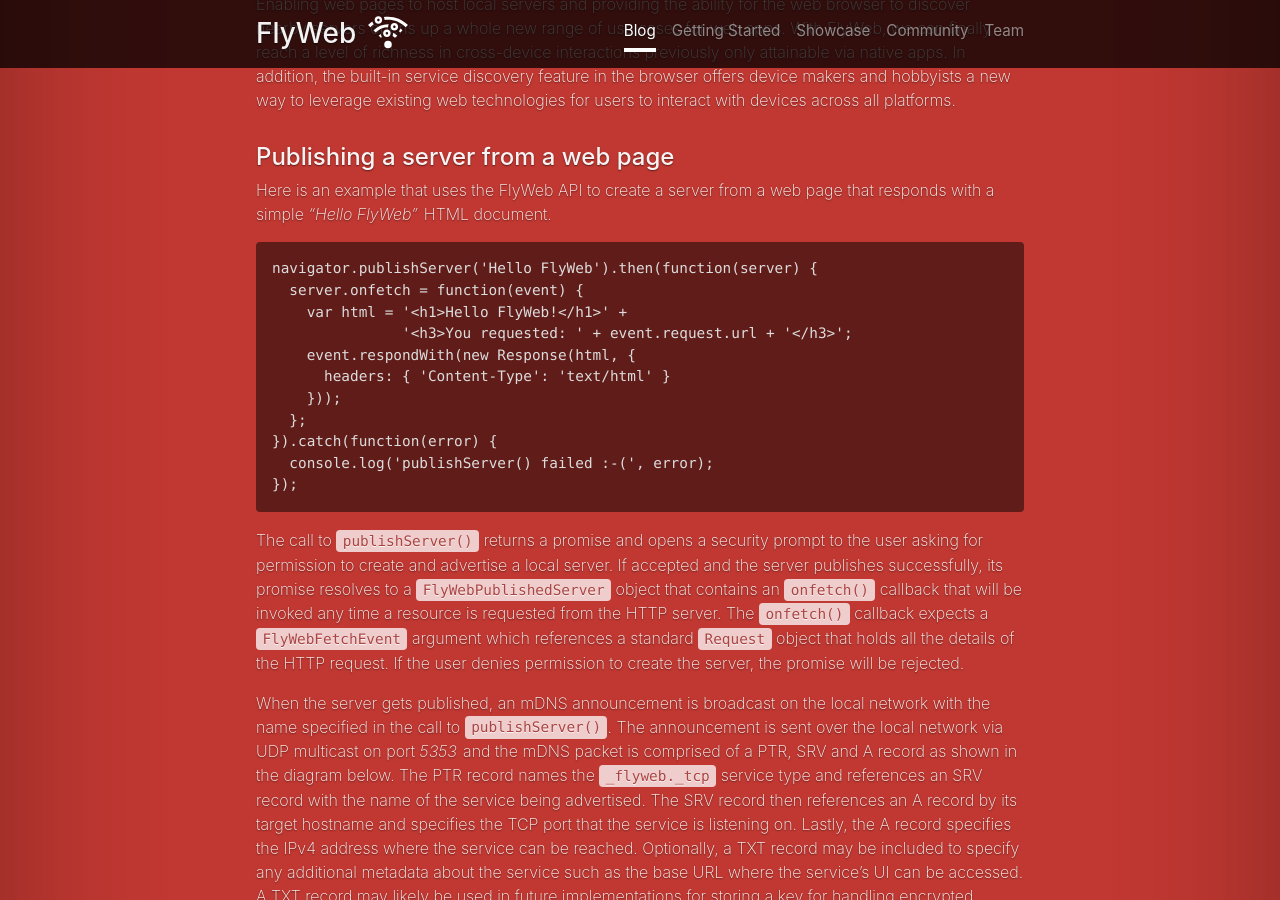
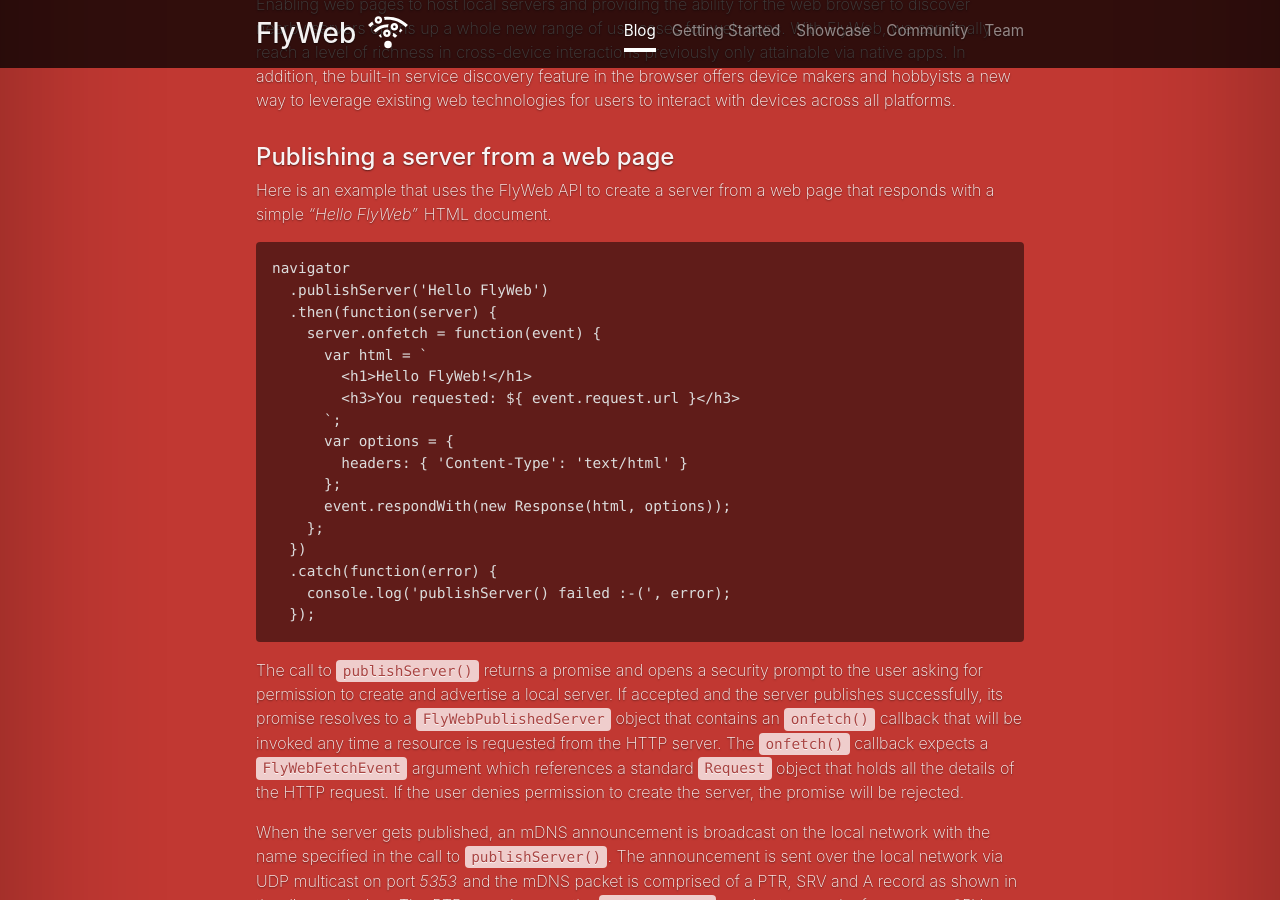
Before and after one commit to flyweb/flyweb.github.io, a Jekyll site: the page built from _posts/2016-11-01-introducing-flyweb.markdown, in a window 1280 px wide and 900 px high, scrolled down 470 px. Built offline with Jekyll 4.4.1, drawn with Linux system fonts in a browser that asks for light colours; nearby versions of some CDN libraries; a style sheet for code colours, icons or effects is not loaded; some of the changed text lies outside the part shown.

Commit message:
Make code samples more readable

````diff
--- a/_posts/2016-11-01-introducing-flyweb.markdown
+++ b/_posts/2016-11-01-introducing-flyweb.markdown
@@ -18,17 +18,23 @@
 Here is an example that uses the FlyWeb API to create a server from a web page that responds with a simple *"Hello FlyWeb"* HTML document.
 
 ```
-navigator.publishServer('Hello FlyWeb').then(function(server) {
-  server.onfetch = function(event) {
-    var html = '<h1>Hello FlyWeb!</h1>' +
-               '<h3>You requested: ' + event.request.url + '</h3>';
-    event.respondWith(new Response(html, {
-      headers: { 'Content-Type': 'text/html' }
-    }));
-  };
-}).catch(function(error) {
-  console.log('publishServer() failed :-(', error);
-});
+navigator
+  .publishServer('Hello FlyWeb')
+  .then(function(server) {
+    server.onfetch = function(event) {
+      var html = `
+        <h1>Hello FlyWeb!</h1>
+        <h3>You requested: ${ event.request.url }</h3>
+      `;
+      var options = {
+        headers: { 'Content-Type': 'text/html' }
+      };
+      event.respondWith(new Response(html, options));
+    };
+  })
+  .catch(function(error) {
+    console.log('publishServer() failed :-(', error);
+  });
 ```
 
 The call to `publishServer()` returns a promise and opens a security prompt to the user asking for permission to create and advertise a local server. If accepted and the server publishes successfully, its promise resolves to a `FlyWebPublishedServer` object that contains an `onfetch()` callback that will be invoked any time a resource is requested from the HTTP server. The `onfetch()` callback expects a `FlyWebFetchEvent` argument which references a standard `Request` object that holds all the details of the HTTP request. If the user denies permission to create the server, the promise will be rejected.
@@ -72,26 +78,29 @@
 Its likely that you'll want to serve up additional content from your FlyWeb server beside plain, simple HTML. No problem! Since the FlyWeb API relies on the same `Request` and `Response` objects found in Service Workers, your server can send any type of response body supported by the standard `Response` object from ordinary strings to `Blob` data. By using the Fetch API, we can load in remote resources for a FlyWeb server to respond with.
 
 ```
-navigator.publishServer('Hello with a Logo').then(function(server) {
-  server.onfetch = function(event) {
-    if (event.request.url === '/logo.jpg') {
-      fetch('/assets/logo.jpg').then(function(response) {
-        return response.blob();
-      }).then(function(blob) {
-        event.respondWith(new Response(blob, {
-          headers: { 'Content-Type': 'image/jpeg' }
-        }));
-      });
-    }
-    else {
-      var html = '<h1>Hello FlyWeb!</h1>' +
-                 '<img src="/logo.jpg">';
-      event.respondWith(new Response(html, {
-        headers: { 'Content-Type': 'text/html' }
-      }));
-    }
-  };
-});
+navigator
+  .publishServer('Hello with a Logo')
+  .then(function(server) {
+    server.onfetch = function(event) {
+      if (event.request.url === '/logo.jpg') {
+        fetch('/assets/logo.jpg')
+          .then(response => response.blob())
+          .then(blob => event.respondWith(new Response(blob, {
+            headers: { 'Content-Type': 'image/jpeg' }
+          }));
+        });
+      } else {
+        var html = `
+          <h1>Hello FlyWeb!</h1>
+          <img src="/logo.jpg" />
+        `;
+        var options = {
+          headers: { 'Content-Type': 'text/html' }
+        };
+        event.respondWith(new Response(html, options));
+      }
+    };
+  });
 ```
 
 When an initial page is loaded for a FlyWeb service, all additional resources on that page can derive their URLs from the page's UUID-based URL. Therefore, in the above example, the root HTTP request will respond with an HTML document that contains an `<img>` element which will fetch *logo.jpg* from the root of the same origin as the initial HTML document. Inside our `onfetch()` callback, we check for requests for that particular resource and then fetch the image remotely before responding with it. This type of HTTP request handling should seem familiar to anyone who has built server-side applications with the standard Node.js [*http*](https://nodejs.org/api/http.html) module.
@@ -130,9 +139,14 @@
 var mdns = require('mdns');
 
 var server = http.createServer(function(request, response) {
-  var html = '<h1>Hello FlyWeb from Node.js!</h1>' +
-             '<h3>You requested: ' + request.url + '</h3>';
-  response.writeHead(200, { 'Content-Type': 'text/html' });
+  var html = `
+    <h1>Hello FlyWeb from Node.js!</h1>
+    <h3>You requested: ${ request.url }</h3>
+  `;
+  var options = {
+    headers: { 'Content-Type': 'text/html' }
+  };
+  response.writeHead(200, options);
   response.end(html);
 });
 
````
